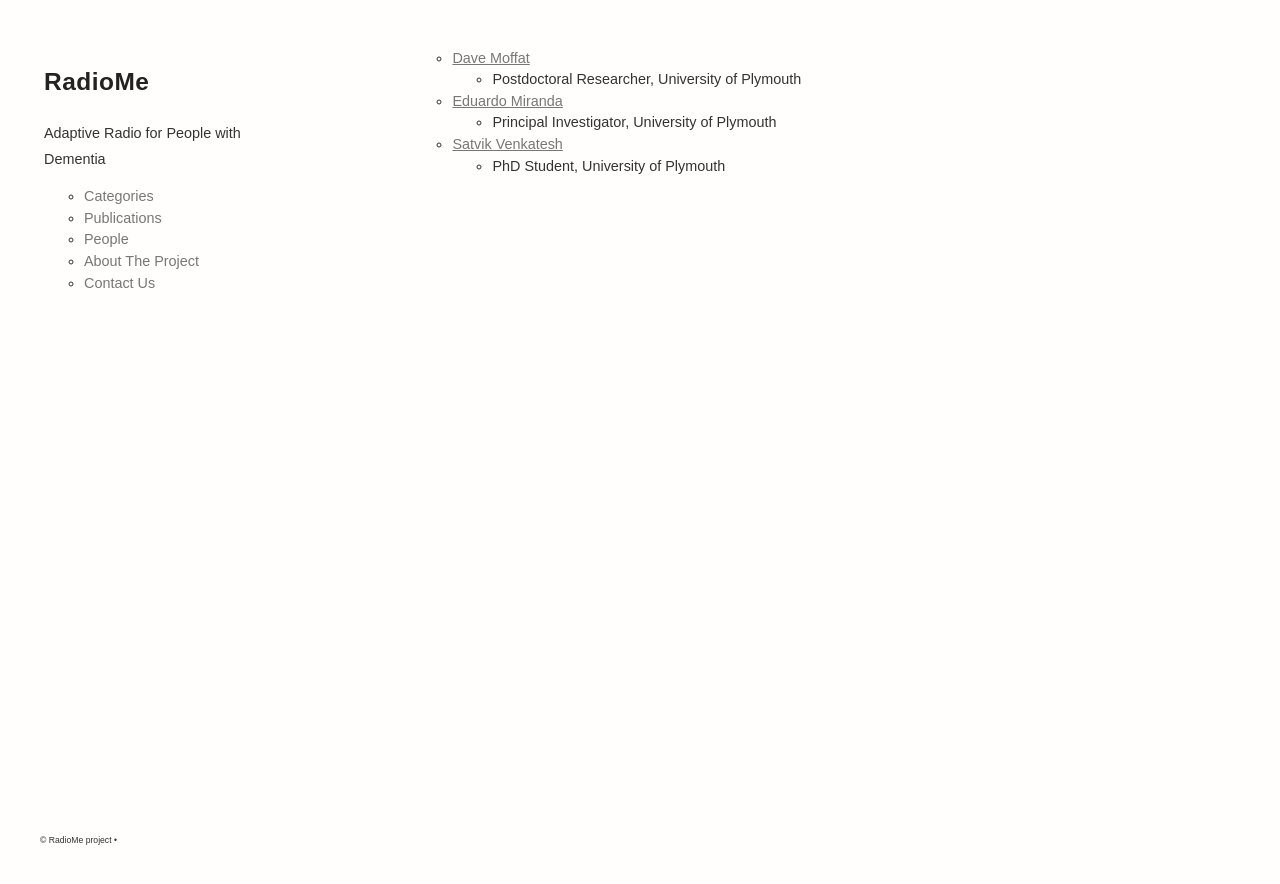
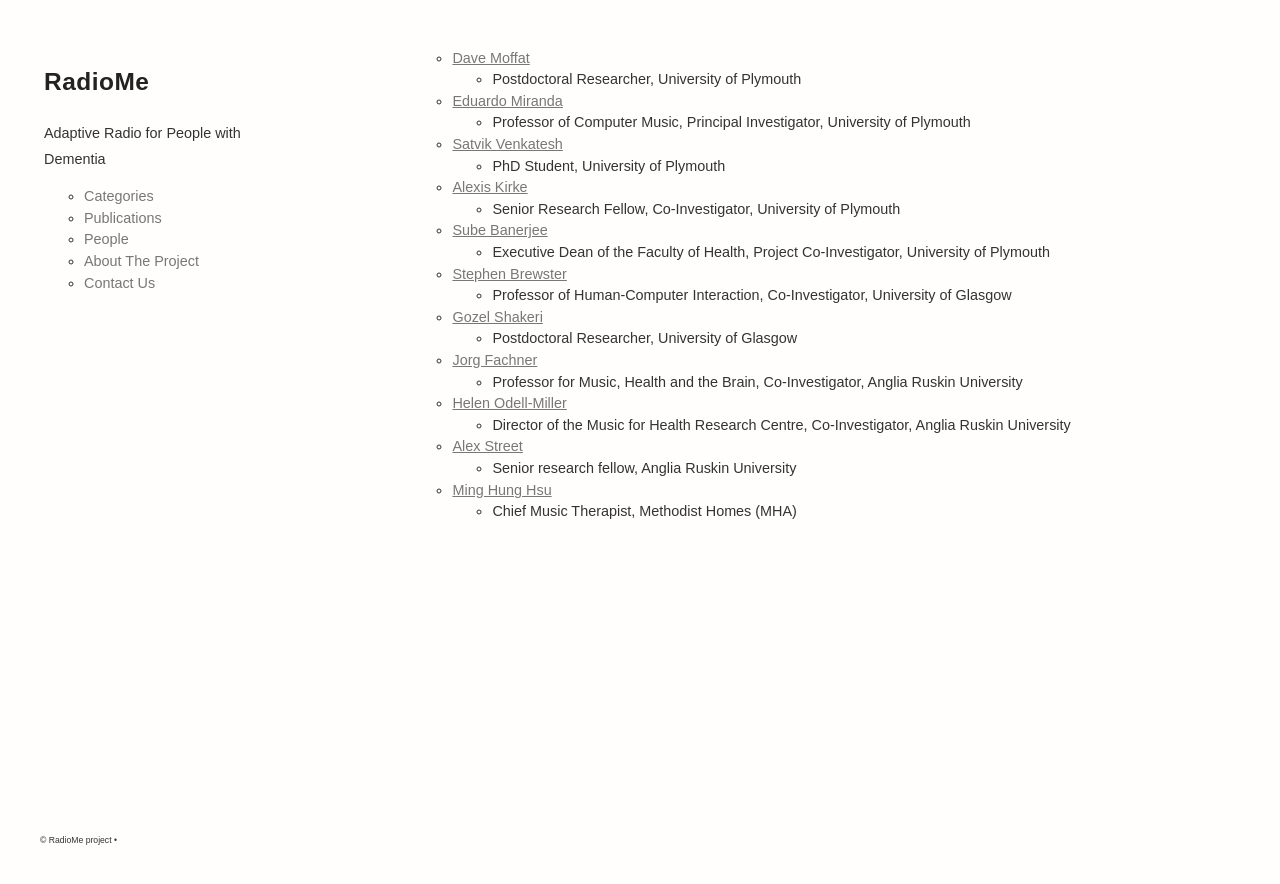
Before and after one commit to Radio-Me/Radio-Me.github.io, a Jekyll site: the page built from people.html, in a window 1280 px wide. Shown: the top 884 px of the page. Built offline with Jekyll 4.4.1, drawn with Linux system fonts in a browser that asks for light colours.

Commit message:
update members

```diff
--- a/_data/members.yaml
+++ b/_data/members.yaml
@@ -6,9 +6,49 @@
 - name: Eduardo Miranda
   url: http://cmr.soc.plymouth.ac.uk/
   institution: University of Plymouth
-  position: Principal Investigator
+  position: Professor of Computer Music, Principal Investigator
 
 - name: Satvik Venkatesh
   url: http://cmr.soc.plymouth.ac.uk/
   institution: University of Plymouth
   position: PhD Student
+
+- name: Alexis Kirke
+  url: http://www.alexiskirke.com/
+  institution: University of Plymouth
+  position: Senior Research Fellow, Co-Investigator
+
+- name: Sube Banerjee
+  institution: University of Plymouth
+  url: https://www.bsms.ac.uk/about/contact-us/staff/professor-sube-banerjee.aspx
+  position: Executive Dean of the Faculty of Health, Project Co-Investigator
+
+- name: Stephen Brewster
+  institution: University of Glasgow
+  url: https://www.gla.ac.uk/schools/computing/research/researchsections/gist-section/
+  position: Professor of Human-Computer Interaction, Co-Investigator
+
+- name: Gozel Shakeri
+  institution: University of Glasgow
+  url: https://www.gla.ac.uk/schools/computing/research/researchsections/gist-section/
+  position: Postdoctoral Researcher
+
+- name: Jorg Fachner
+  institution: Anglia Ruskin University
+  url: https://aru.ac.uk/cambridge-institute-for-music-therapy-research
+  position: Professor for Music, Health and the Brain, Co-Investigator
+
+- name: Helen Odell-Miller
+  institution: Anglia Ruskin University
+  url: https://aru.ac.uk/cambridge-institute-for-music-therapy-research
+  position: Director of the Music for Health Research Centre, Co-Investigator
+
+- name: Alex Street
+  institution: Anglia Ruskin University
+  url: https://aru.ac.uk/cambridge-institute-for-music-therapy-research
+  position: Senior research fellow
+
+- name: Ming Hung Hsu
+  institution: Methodist Homes (MHA)
+  url: https://www.mha.org.uk/
+  position: Chief Music Therapist
```
